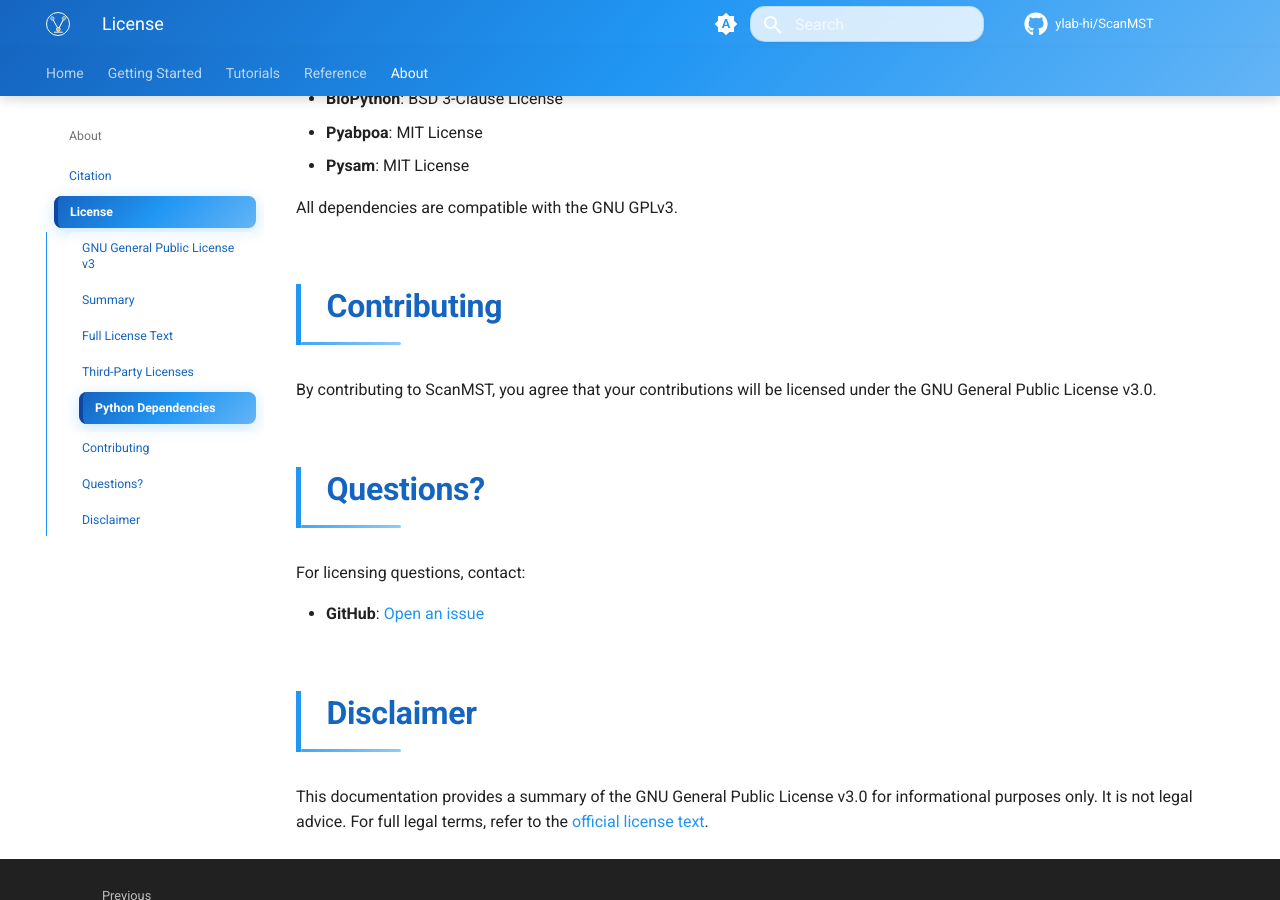
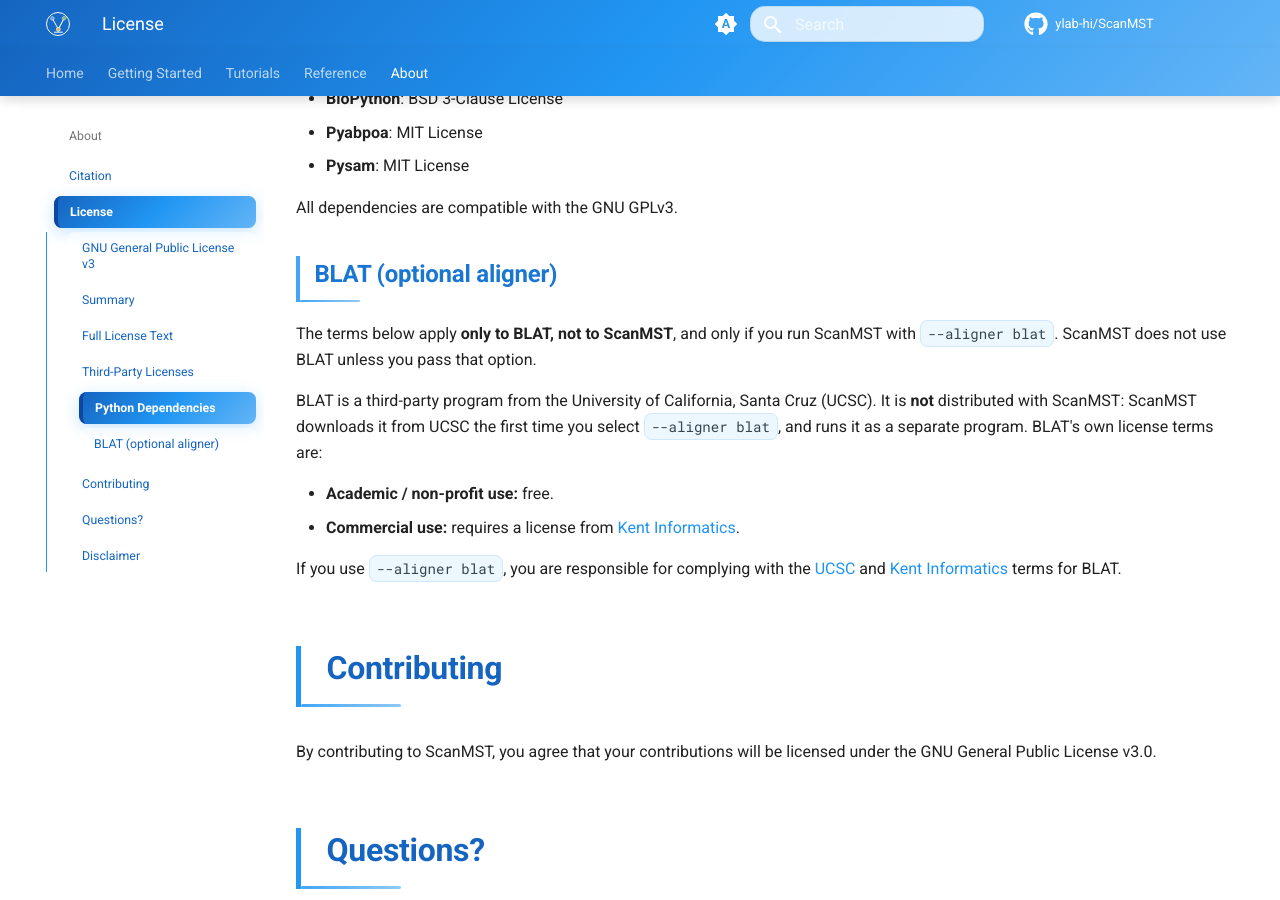
Before and after one commit to ylab-hi/ScanMST, an MkDocs documentation site: the page built from docs/about/license.md, in a window 1280 px wide and 900 px high, scrolled down 1628 px. Built offline with MkDocs 1.6.1 and Material for MkDocs 9.7.7, drawn with Linux system fonts in a browser that asks for light colours; comment, search, counter and statistics services are not loaded; some of the changed text lies outside the part shown.

Commit message:
docs(license): clarify ScanMST is GPL-3.0-or-later; BLAT terms apply only to --aligner blat
The README's BLAT section (academic free / commercial needs a Kent
Informatics license) was easy to misread as applying to ScanMST itself.
State up front that ScanMST permits commercial use under GPL-3.0-or-later
and that BLAT's terms apply only when --aligner blat is passed. Mirror the
note in docs/about/license.md.

```diff
--- a/docs/about/license.md
+++ b/docs/about/license.md
@@ -1,6 +1,6 @@
 # License
 
-ScanMST released under the GNU General Public License Version 3.
+ScanMST is released under the GNU General Public License v3.0 or later (GPL-3.0-or-later).
 
 ## GNU General Public License v3
 
@@ -48,6 +48,17 @@ ScanMST uses several third-party libraries, each with their own licenses:
 
 All dependencies are compatible with the GNU GPLv3.
 
+### BLAT (optional aligner)
+
+The terms below apply **only to BLAT, not to ScanMST**, and only if you run ScanMST with `--aligner blat`. ScanMST does not use BLAT unless you pass that option.
+
+BLAT is a third-party program from the University of California, Santa Cruz (UCSC). It is **not** distributed with ScanMST: ScanMST downloads it from UCSC the first time you select `--aligner blat`, and runs it as a separate program. BLAT's own license terms are:
+
+- **Academic / non-profit use:** free.
+- **Commercial use:** requires a license from [Kent Informatics](https://kentinformatics.com/).
+
+If you use `--aligner blat`, you are responsible for complying with the [UCSC](https://genome.ucsc.edu/license/) and [Kent Informatics](https://kentinformatics.com/) terms for BLAT.
+
 ## Contributing
 
 By contributing to ScanMST, you agree that your contributions will be licensed under the GNU General Public License v3.0.
```
Also changed, not shown: README.md (+7 -8 lines).
